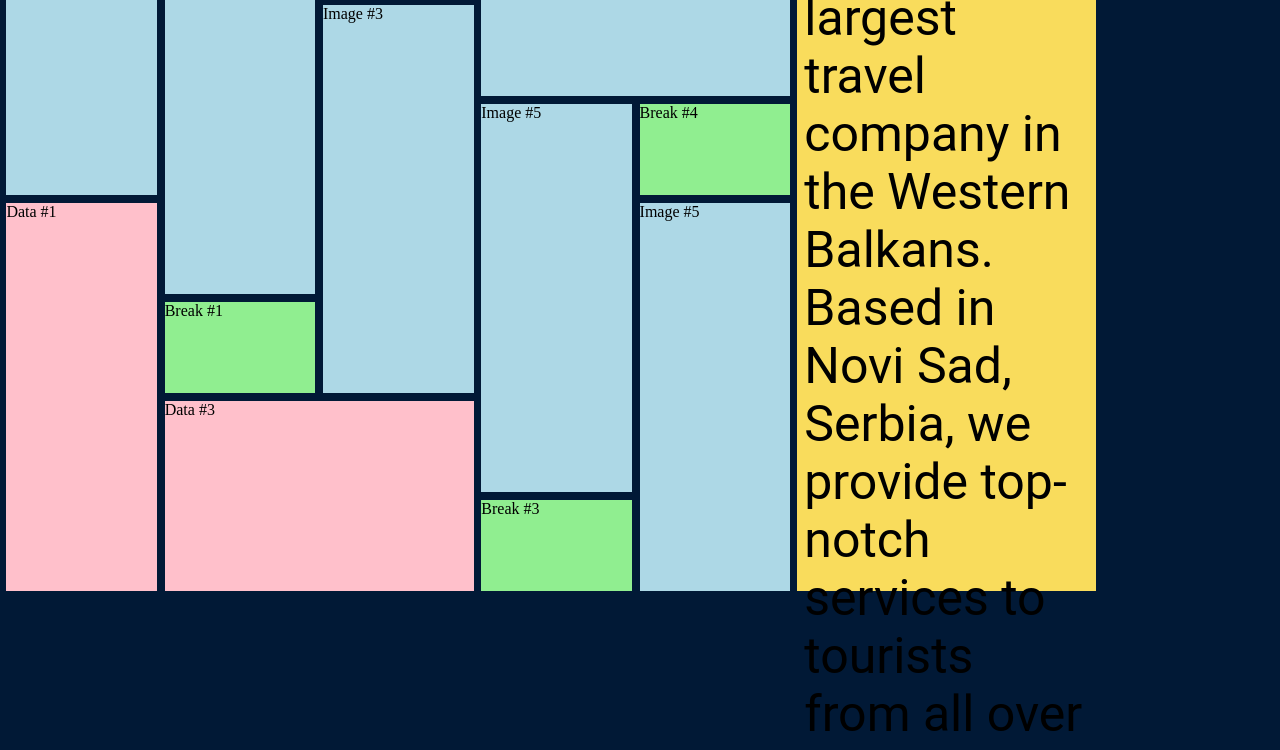
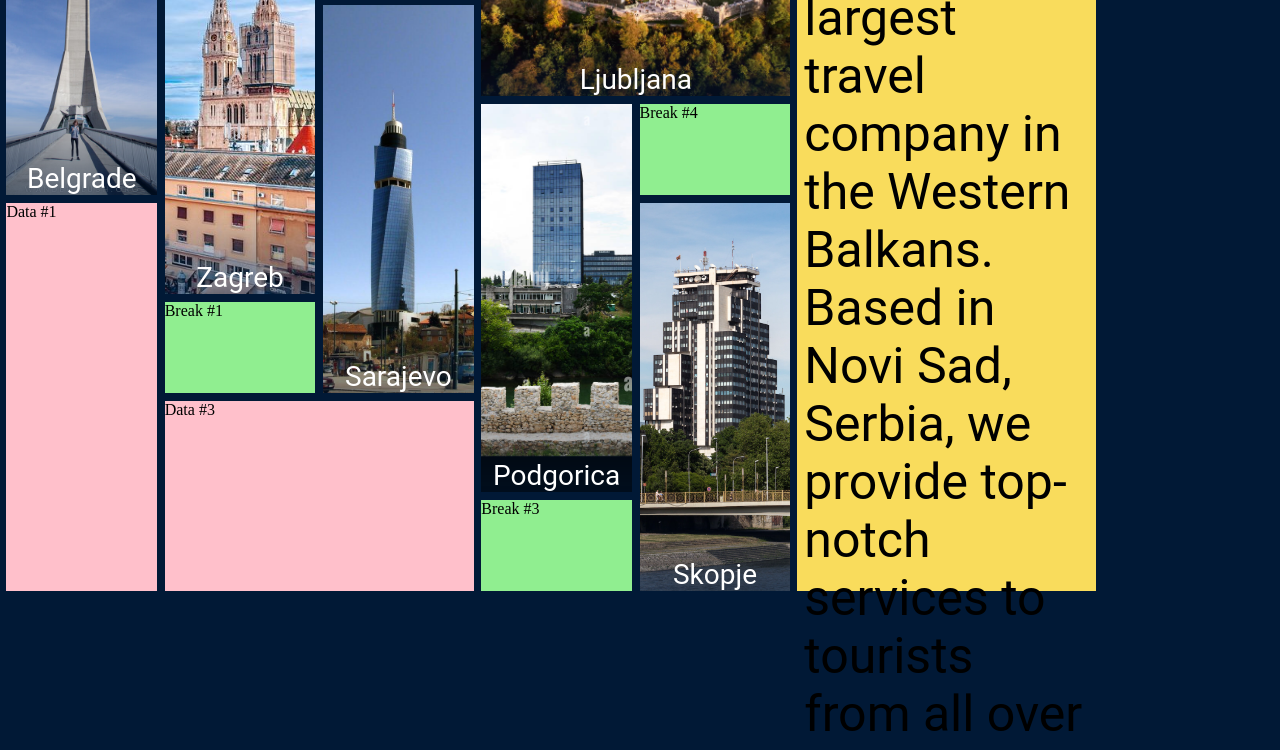
Before and after one commit to Sibdroid/travel-website, a plain HTML site: page index.html in a window 1280 px wide. Shown: the part 201-951 px from the top of the page. Drawn offline with Linux system fonts and the light colour scheme.

Commit message:
feat: add new images

```diff
--- a/index.html
+++ b/index.html
@@ -10,7 +10,8 @@
     <div class="container">
         <div class="wrapper">
             <div class="image">
-                Image #1
+                <img src="images/Belgrade.jpg" alt="A tower in Belgrade">
+                <span>Belgrade</span>
             </div>
             <div class="data">
                 Data #1
@@ -19,7 +20,8 @@
                 Data #2
             </div>
             <div class="image">
-                Image #2
+                <img src="images/Zagreb.jpg" alt="A cathedral in Zagreb">
+                <span>Zagreb</span>
             </div>
             <div class="break">
                 Break #1
@@ -28,16 +30,19 @@
                 Break #2
             </div>
             <div class="image">
-                Image #3
+                <img src="images/Sarajevo.png" alt="A skyscraper in Sarajevo">
+                <span>Sarajevo</span>
             </div>
             <div class="data">
                 Data #3
             </div>
             <div class="image">
-                Image #4
+                <img src="images/Ljubljana.jpg" alt="A castle in Ljubljana">
+                <span>Ljubljana</span>
             </div>
             <div class="image">
-                Image #5
+                <img src="images/Podgorica.jpg" alt="A hotel in Montenegro">
+                <span>Podgorica</span>
             </div>
             <div class="break">
                 Break #3
@@ -46,7 +51,8 @@
                 Break #4
             </div>
             <div class="image">
-                Image #5
+                <img src="images/Skopje.jpg" alt="A tower in Skopje">
+                <span>Skopje</span>
             </div>
         </div>
         <div class="info">
--- a/style.css
+++ b/style.css
@@ -20,8 +20,27 @@ body {
     grid-gap: 7.5px;
 }
 
-.wrapper .image {
-    background-color: lightblue;
+.wrapper * span {
+    font-family: 'Roboto', sans-serif;
+    font-size: 28px;
+    color: white;
+    position: absolute;
+    top: 100%;
+    left: 50%;
+    transform: translate(-50%, -100%);
+}
+
+.wrapper * {
+    position: relative;
+}
+
+.wrapper * img {
+    height: 100%;
+    width: 100%;
+    object-fit: cover;
+    position: absolute;
+    mask-image: linear-gradient(0deg, #00000077 0%, #ffffffff 25%);
+    -webkit-mask-image: linear-gradient(0deg, #00000077 0%, #ffffffff 25%);
 }
 
 .wrapper .data {
@@ -30,6 +49,12 @@ body {
 
 .wrapper .break {
     background-color: lightgreen;
+}
+
+.wrapper * img {
+    height: 100%;
+    width: 100%;
+    object-fit: cover;
 }
 
 .wrapper div:nth-of-type(1) {
@@ -97,6 +122,22 @@ body {
     grid-row: 21 / 41;
 }
 
+.wrapper div:nth-of-type(4) img {
+    object-position: 71%;
+}
+
+.wrapper div:nth-of-type(7) img {
+    object-position: 27%;
+}
+
+.wrapper div:nth-of-type(10) img {
+    object-position: 58%;
+}
+
+.wrapper div:nth-of-type(13) img {
+    object-position: 27%;
+}
+
 .info {
     height: 98vh;
     width: 52.5vw;
```
Also changed, not shown: images/100f1f000001gq9j7956F.jpg (deleted), images/Belgrade.jpg (renamed from images/Avala_Tower.jpg), images/Ljubljana.jpg (renamed from images/Ljubljana-Castle-3.jpg), images/Podgorica.jpg (added), images/Saborni-hram-Hristovog-Vaskrsenja-Podgorica_fs.jpg (deleted), images/Sarajevo.png (added), images/Skopje.jpg (added), images/Zagreb.jpg (added), images/Zagreb_Cathedral_2020.jpg (deleted), images/dzamija-u-sarajevu.jpg (deleted).
